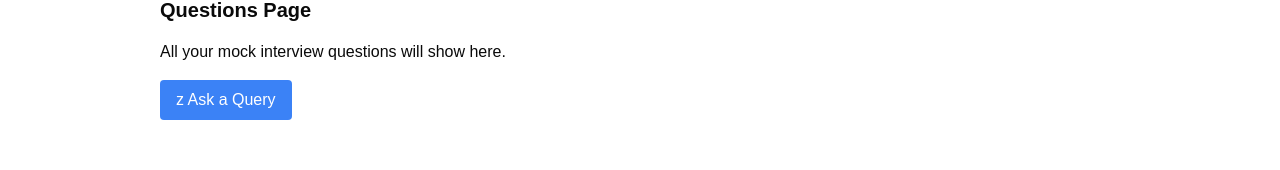
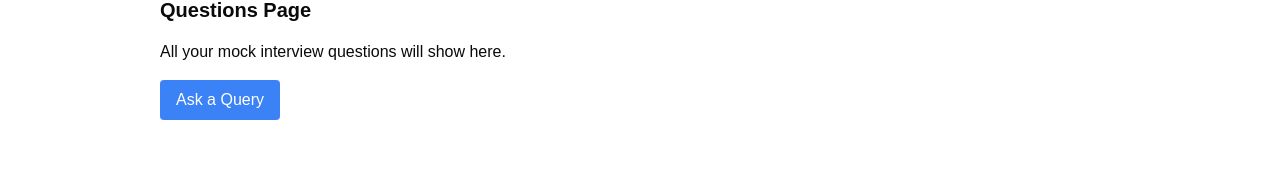
Before and after one commit to yash1701garg/Ai_Mock_Interview_Web, a Next.js app: page /dashboard/questions in a window 1280 px wide. Shown: the part 119-289 px from the top of the page. Built offline with nearby package versions, Linux system fonts and the light colour scheme.

Commit message:
issue solved in feedback page

```diff
--- a/app/dashboard/interview/[interviewId]/feedback/page.jsx
+++ b/app/dashboard/interview/[interviewId]/feedback/page.jsx
@@ -10,10 +10,12 @@ import {
 } from "@/components/ui/collapsible"
 import { ChevronsUpDown } from 'lucide-react'
 import { Button } from '@/components/ui/button'
-import { useRouter } from 'next/navigation'
+import { useParams, useRouter } from 'next/navigation'
 
 
 function feedback({params}) {
+  const para = useParams();
+  console.log("this is params",para);
   const [feedbackList,setFeedbackList] = useState([]);
   const router = useRouter();
   useEffect(()=>{
@@ -22,7 +24,7 @@ function feedback({params}) {
   const GetFeedback = async()=>{
     const result = await db.select()
     .from(UserAnswer)
-    .where(eq(UserAnswer.mockIdRef,params.interviewId))
+    .where(eq(UserAnswer.mockIdRef,para?.interviewId))
     .orderBy(UserAnswer.id);
     console.log(result);
     setFeedbackList(result);
--- a/app/dashboard/questions/page.jsx
+++ b/app/dashboard/questions/page.jsx
@@ -9,7 +9,7 @@ export default function QuestionsPage() {
                 target="_blank"
                 rel="noopener noreferrer"
                 className="inline-block bg-blue-500 text-white px-4 py-2 rounded hover:bg-blue-600 transition"
-            >z
+            >
                 Ask a Query
             </a>
         </div>
```
